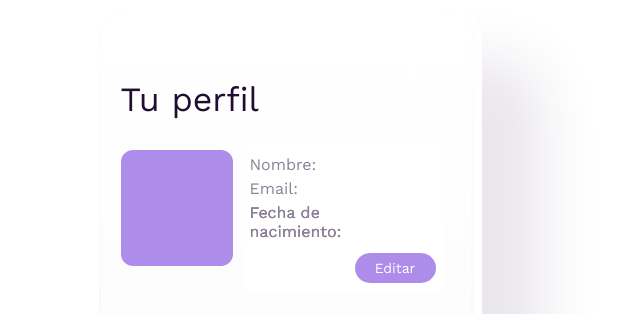
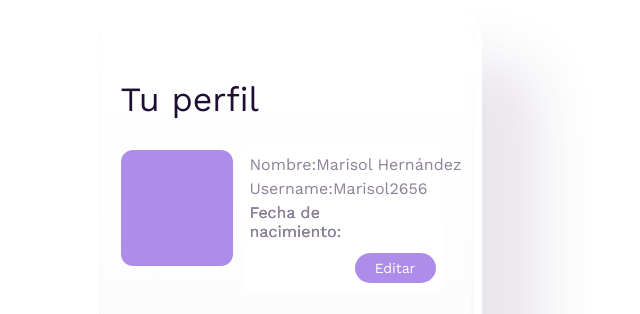
Before and after one commit to ErveyG/CADIMU-TalentHackathon2022, a website built with Parcel: page perfil.html in a window 1280 px wide. Shown: the top 314 px of the page, without its empty margins (354-994 px from the left). Built offline with nearby package versions, Linux system fonts and the light colour scheme.

Commit message:
Add files via upload

```diff
--- a/perfil.html
+++ b/perfil.html
@@ -123,7 +123,7 @@
             </a>
           </div>
           <span class="perfil-text14">Tu perfil</span>
-          <span class="perfil-text15">Email:</span>
+          <span class="perfil-text15">Username:Marisol2656</span>
           <span class="perfil-text16">
             <span>Fecha de</span>
             <br />
@@ -139,7 +139,7 @@
             <br />
             <span>nacimiento:</span>
           </span>
-          <span class="perfil-text28">Nombre:</span>
+          <span class="perfil-text28">Nombre:Marisol Hernández</span>
           <div class="perfil-tabbar">
             <div class="perfil-icon"></div>
             <a href="cursos.html" class="perfil-navlink">
```
